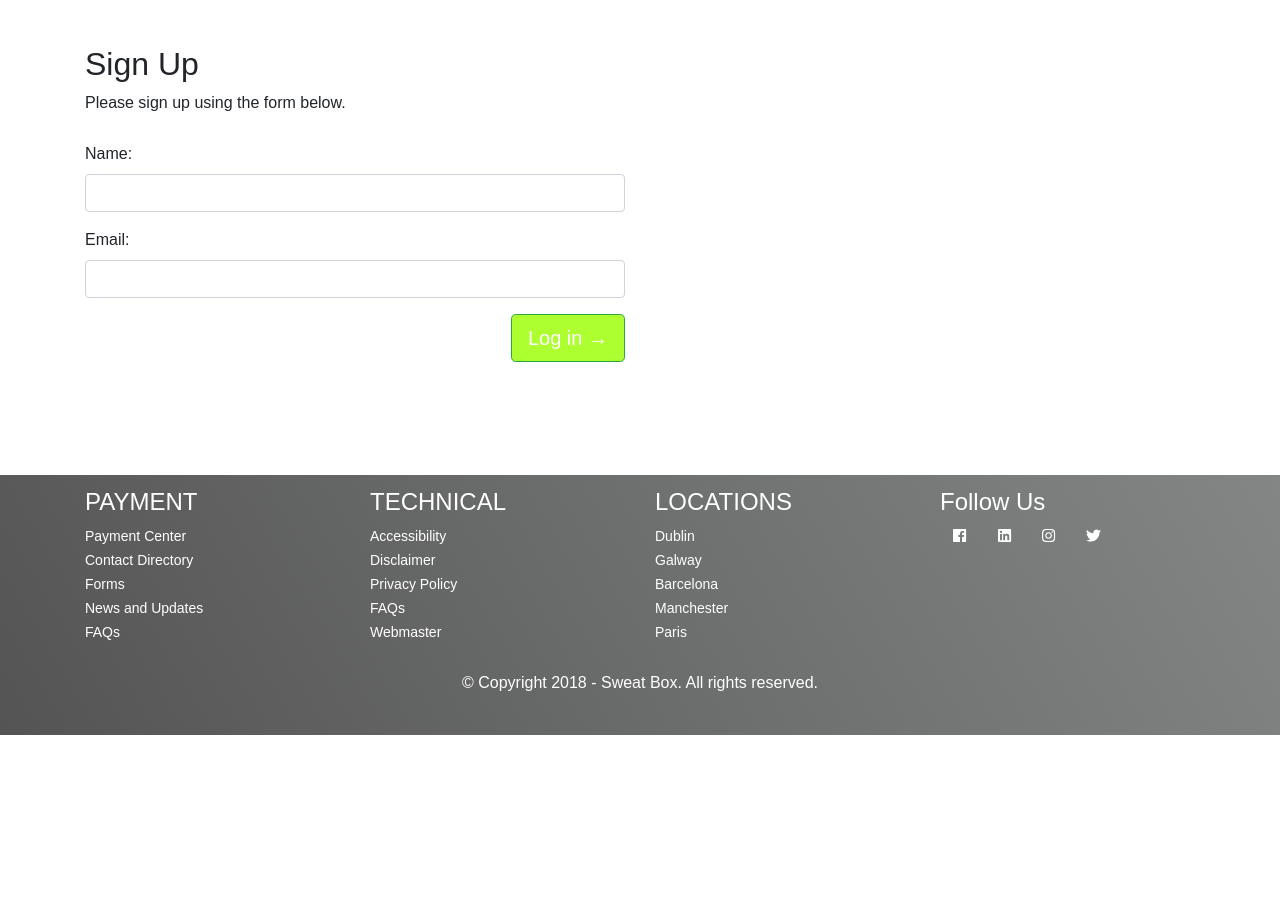
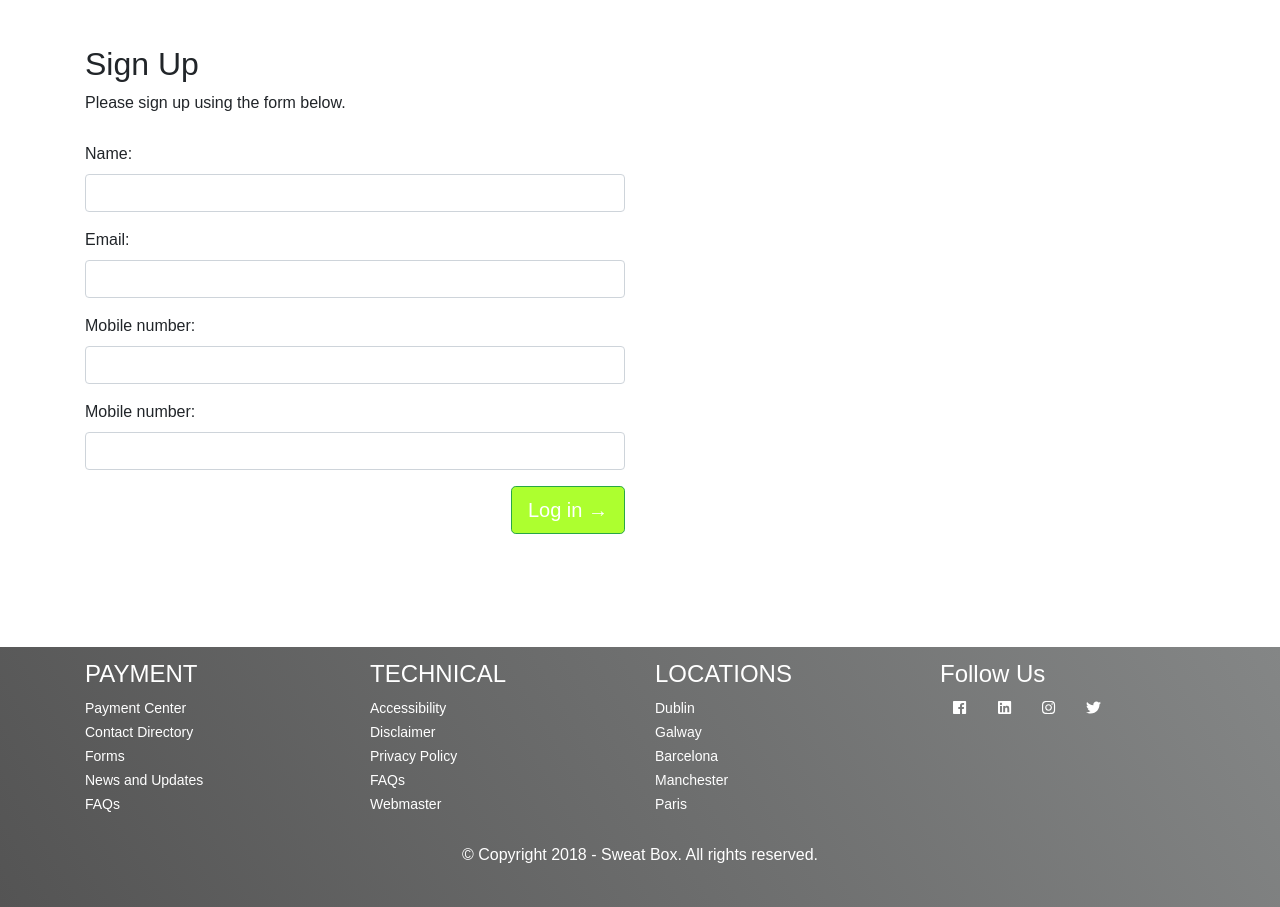
Before and after one commit to roniqroniq/gym_sweatbox, a PHP site: page /signup.php in a window 1280 px wide. Shown: the part 200-1107 px from the top of the page. Before the commit the page ends 935 px from the top, so only its background shows below. Run offline with PHP 8.4, Linux system fonts and the light colour scheme; some libraries are stand-ins or nearby versions.

Commit message:
Update signup.php

```diff
--- a/signup.php
+++ b/signup.php
@@ -22,6 +22,14 @@
                        <label for="email"> Email:</label>
                        <input type="email" class="form-control" id="email" name="email" required maxlength="50">
                    </div>
+                   <div class="form-group">
+                       <label for="mobile"> Mobile number:</label>
+                       <input type="email" class="form-control" id="mobile" name="mobile" required maxlength="50">
+                   </div>
+                   <div class="form-group">
+                       <label for="mobile"> Mobile number:</label>
+                       <input type="email" class="form-control" id="mobile" name="mobile" required maxlength="50">
+                   </div>
                    <button type="submit" class="btn btn-lg btn-success pull-right" id="btnLogIn"a href="#" style="background-color:#ADFF2F" >Log in &rarr;</button>
                </form>
                <div id="success_message" style="width:100%; height:100%; display:none; "> <h3>Logged in successfully!</h3> </div>
```
